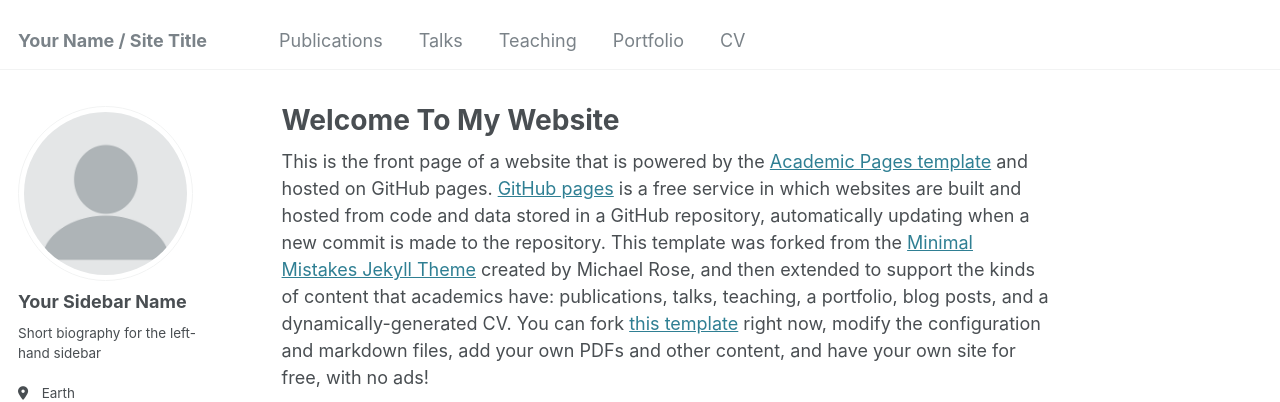
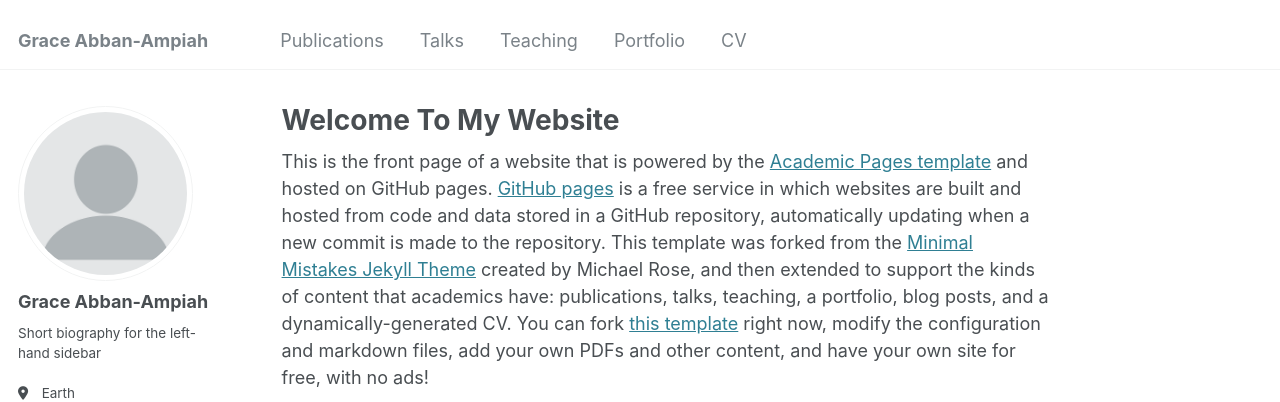
Before and after one commit to gabban-ampiah/gabban-ampiah.github.io, a Jekyll site: the page built from _pages/about.md, in a window 1280 px wide. Shown: the top 402 px of the page. Built offline with Jekyll 4.4.1, drawn with Linux system fonts in a browser that asks for light colours; some web fonts are replaced.

Commit message:
Update _config.yml

```diff
--- a/_config.yml
+++ b/_config.yml
@@ -8,7 +8,7 @@
 
 # Basic Site Settings
 locale                   : "en-US"
-title                    : "Your Name / Site Title"
+title                    : "Grace Abban-Ampiah"
 title_separator          : "-"
 name                     : &name "Your Name"
 description              : &description "personal description"
@@ -22,7 +22,7 @@ repository               : "academicpages/academicpages.github.io"
 author:
   # Biographic information
   avatar           : "profile.png"
-  name             : "Your Sidebar Name"
+  name             : "Grace Abban-Ampiah"
   pronouns         : # example: "she/her"
   bio              : "Short biography for the left-hand sidebar"
   location         : "Earth"
```
